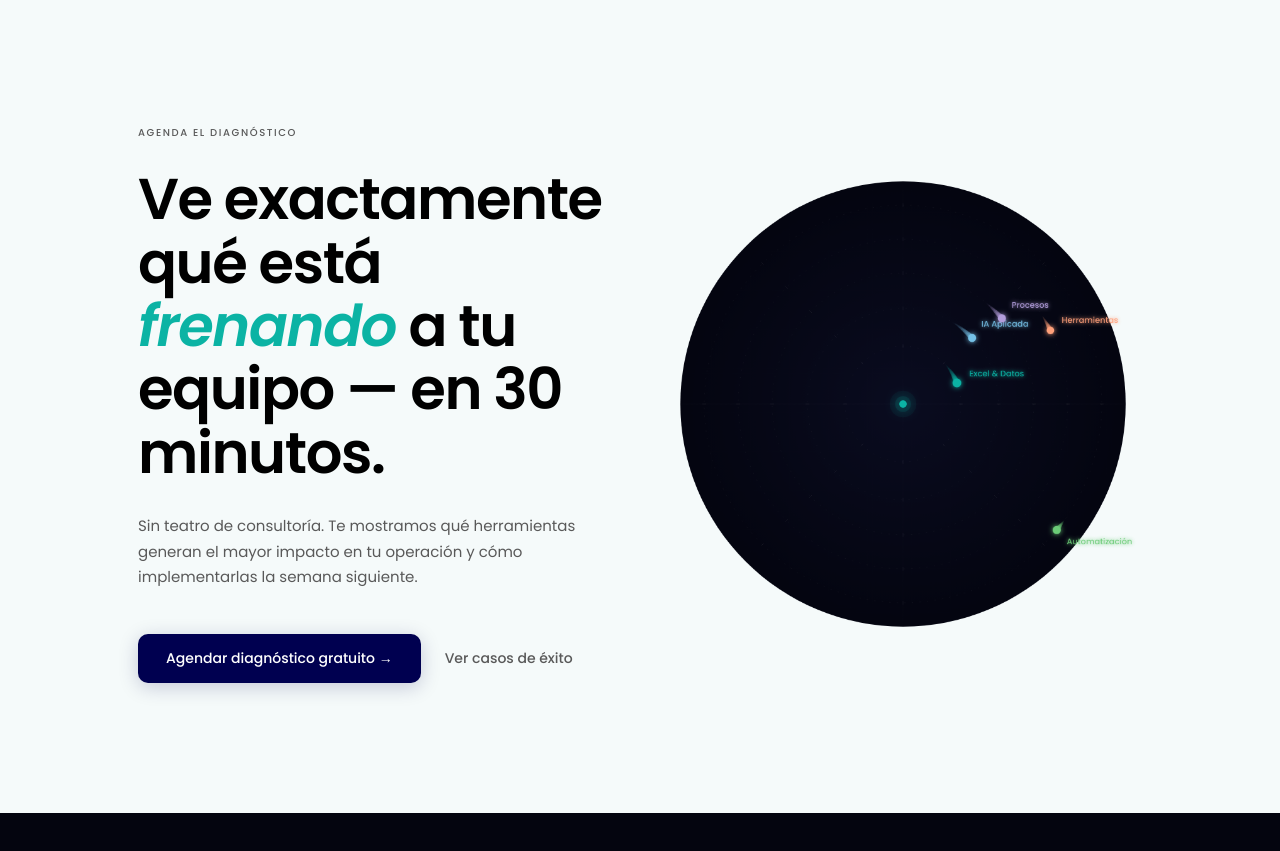
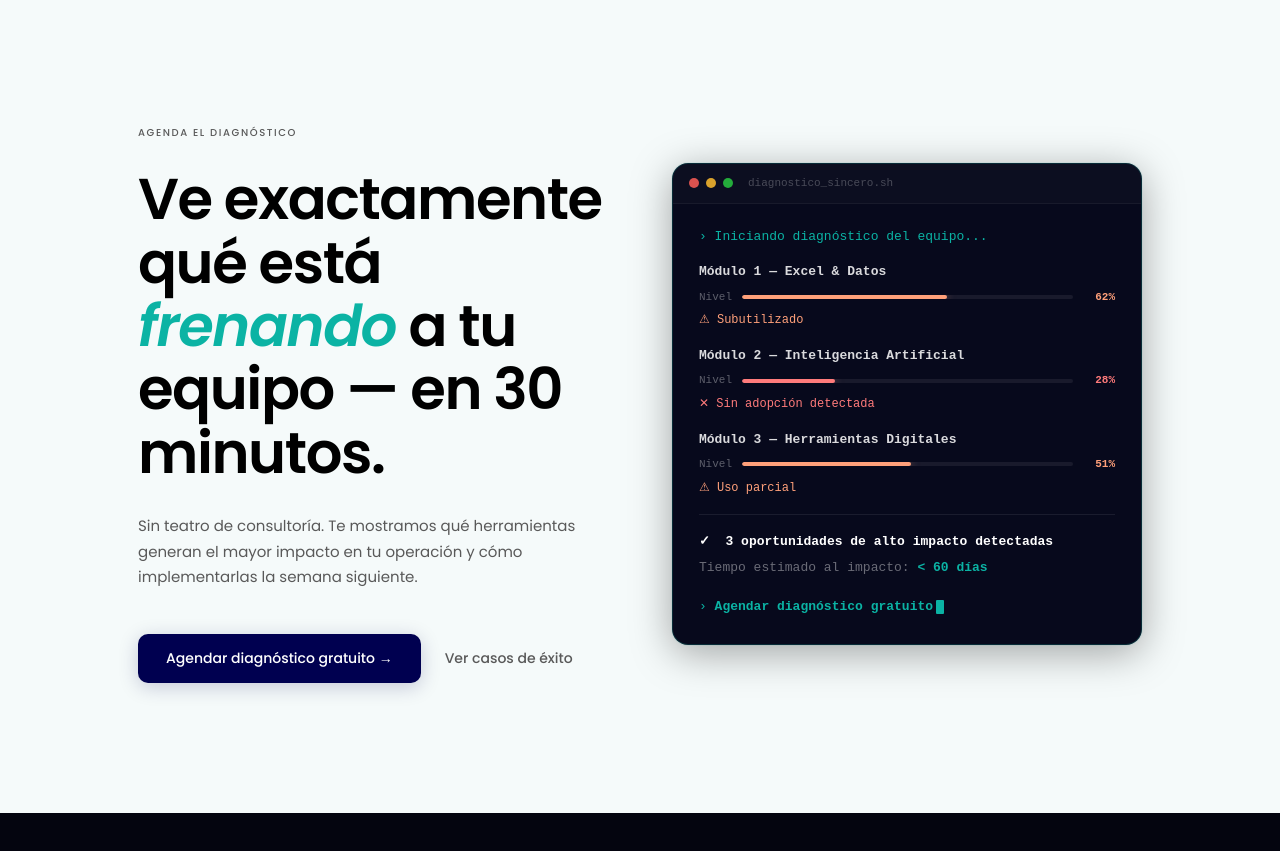
Before and after one commit to FabioClawi/proto_landing_def, a React (Vite) app: page / in a window 1280 px wide. Shown: the part 2380-3231 px from the top of the page. Built offline with nearby package versions, Linux system fonts and the light colour scheme.

Commit message:
feat: CTA visual — live diagnosis terminal replaces solar system

```diff
--- a/src/sections/CTA.tsx
+++ b/src/sections/CTA.tsx
@@ -1,162 +1,215 @@
-import { useEffect, useRef } from 'react'
+import { useEffect, useRef, useState } from 'react'
 import { gsap } from 'gsap'
 
-/* ─── Planets ─── */
-const PLANETS = [
-  { label: 'Excel & Datos',   color: '#0BB3A4', r: 92,  angSpeed: 68,  startAngle: 0,   size: 7   },
-  { label: 'IA Aplicada',     color: '#75C1E7', r: 152, angSpeed: 47,  startAngle: 110, size: 6.5 },
-  { label: 'Procesos',        color: '#B39DDB', r: 208, angSpeed: 30,  startAngle: 220, size: 6.5 },
-  { label: 'Herramientas',    color: '#FFA07A', r: 262, angSpeed: 18,  startAngle: 310, size: 6   },
-  { label: 'Automatización',  color: '#6BCB77', r: 316, angSpeed: 11,  startAngle: 60,  size: 6.5 },
+/* ─── Animation sequence ─── */
+const STEPS = [
+  { id: 'cmd1',  ms: 500  },
+  { id: 'sec1',  ms: 650  },
+  { id: 'bar1',  ms: 300  },
+  { id: 'st1',   ms: 380  },
+  { id: 'sec2',  ms: 650  },
+  { id: 'bar2',  ms: 300  },
+  { id: 'st2',   ms: 380  },
+  { id: 'sec3',  ms: 650  },
+  { id: 'bar3',  ms: 300  },
+  { id: 'st3',   ms: 380  },
+  { id: 'div',   ms: 550  },
+  { id: 'res1',  ms: 350  },
+  { id: 'res2',  ms: 300  },
+  { id: 'cta',   ms: 650  },
+  { id: '__end', ms: 2800 },
 ]
-const TRAIL_LEN = 22
 
-/* ─── Solar system canvas ─── */
-function SolarSystemCanvas() {
-  const canvasRef = useRef<HTMLCanvasElement>(null)
-  const rafRef    = useRef<number>(0)
-  const startRef  = useRef<number>(0)
-  const trailsRef = useRef<{x:number,y:number}[][]>(PLANETS.map(() => []))
+const MODULES = [
+  { sec: 'sec1', bar: 'bar1', st: 'st1', title: 'Módulo 1 — Excel & Datos',           pct: 62, barColor: '#FFA07A', statusText: '⚠  Subutilizado',           statusColor: '#FFA07A' },
+  { sec: 'sec2', bar: 'bar2', st: 'st2', title: 'Módulo 2 — Inteligencia Artificial',  pct: 28, barColor: '#FF7B7B', statusText: '✕  Sin adopción detectada',  statusColor: '#FF7B7B' },
+  { sec: 'sec3', bar: 'bar3', st: 'st3', title: 'Módulo 3 — Herramientas Digitales',   pct: 51, barColor: '#FFA07A', statusText: '⚠  Uso parcial',              statusColor: '#FFA07A' },
+]
+
+/* ─── Sub-components ─── */
+function Row({ show, children, mt = 0, mb = 3 }: {
+  show: boolean; children: React.ReactNode; mt?: number; mb?: number
+}) {
+  return (
+    <div style={{
+      opacity:    show ? 1 : 0,
+      transform:  show ? 'translateY(0)' : 'translateY(5px)',
+      transition: 'opacity 0.22s ease, transform 0.22s ease',
+      marginTop:  mt, marginBottom: mb,
+      fontSize: 13, lineHeight: 1.65,
+      fontFamily: 'ui-monospace, "Cascadia Code", "Fira Code", monospace',
+    }}>
+      {children}
+    </div>
+  )
+}
+
+function ModuleBlock({ mod, show, showBar, showSt }: {
+  mod: typeof MODULES[0]; show: boolean; showBar: boolean; showSt: boolean
+}) {
+  return (
+    <>
+      <Row show={show} mt={14} mb={6}>
+        <span style={{ color: 'rgba(255,255,255,0.85)', fontWeight: 600 }}>{mod.title}</span>
+      </Row>
+
+      {/* Bar row */}
+      <div style={{
+        opacity: showBar ? 1 : 0,
+        transition: 'opacity 0.2s ease',
+        display: 'flex', alignItems: 'center', gap: 10,
+        fontSize: 11, color: 'rgba(255,255,255,0.35)',
+        fontFamily: 'ui-monospace, monospace',
+        marginBottom: 4,
+      }}>
+        <span style={{ flexShrink: 0 }}>Nivel</span>
+        <div style={{
+          flex: 1, height: 4,
+          background: 'rgba(255,255,255,0.07)',
+          borderRadius: 9999, overflow: 'hidden',
+        }}>
+          <div style={{
+            height: '100%',
+            background: mod.barColor,
+            borderRadius: 9999,
+            width: showBar ? `${mod.pct}%` : '0%',
+            transition: 'width 0.75s cubic-bezier(0.4, 0, 0.2, 1)',
+            boxShadow: `0 0 8px ${mod.barColor}88`,
+          }} />
+        </div>
+        <span style={{ color: mod.barColor, fontWeight: 700, minWidth: 32, textAlign: 'right' }}>
+          {mod.pct}%
+        </span>
+      </div>
+
+      <Row show={showSt} mb={0}>
+        <span style={{ color: mod.statusColor, fontSize: 12 }}>{mod.statusText}</span>
+      </Row>
+    </>
+  )
+}
+
+/* ─── Terminal card ─── */
+function DiagnosisTerminal() {
+  const [visible, setVisible] = useState<Set<string>>(new Set())
 
   useEffect(() => {
-    const canvas = canvasRef.current!
-    const ctx    = canvas.getContext('2d')!
-    const W = canvas.width
-    const H = canvas.height
-    const CX = W / 2
-    const CY = H / 2
-    const BG_R = PLANETS[4].r + 38
+    let idx = 0
+    let timer: ReturnType<typeof setTimeout>
 
-    function draw(ts: number) {
-      if (!startRef.current) startRef.current = ts
-      const elapsed = (ts - startRef.current) / 1000
+    const next = () => {
+      if (idx >= STEPS.length) return
+      const { id, ms } = STEPS[idx]
+      idx++
 
-      ctx.clearRect(0, 0, W, H)
-
-      /* Dark circular bg with subtle radial gradient */
-      const bgGrad = ctx.createRadialGradient(CX, CY, 0, CX, CY, BG_R)
-      bgGrad.addColorStop(0,   '#0A0C20')
-      bgGrad.addColorStop(1,   '#040510')
-      ctx.beginPath()
-      ctx.arc(CX, CY, BG_R, 0, Math.PI * 2)
-      ctx.fillStyle = bgGrad
-      ctx.fill()
-
-      /* Subtle crosshair */
-      ctx.save()
-      ctx.strokeStyle = 'rgba(255,255,255,0.04)'
-      ctx.lineWidth = 0.5
-      ctx.beginPath()
-      ctx.moveTo(CX - BG_R, CY); ctx.lineTo(CX + BG_R, CY)
-      ctx.moveTo(CX, CY - BG_R); ctx.lineTo(CX, CY + BG_R)
-      ctx.stroke()
-      ctx.restore()
-
-      /* Orbital rings — fine dashes */
-      for (const p of PLANETS) {
-        ctx.setLineDash([2, 10])
-        ctx.beginPath()
-        ctx.arc(CX, CY, p.r, 0, Math.PI * 2)
-        ctx.strokeStyle = 'rgba(255,255,255,0.06)'
-        ctx.lineWidth = 0.75
-        ctx.stroke()
-        ctx.setLineDash([])
-
-        /* Tiny tick marks every 45° on each orbit */
-        for (let a = 0; a < 360; a += 45) {
-          const tickRad = (a - 90) * Math.PI / 180
-          const x1 = CX + (p.r - 3) * Math.cos(tickRad)
-          const y1 = CY + (p.r - 3) * Math.sin(tickRad)
-          const x2 = CX + (p.r + 3) * Math.cos(tickRad)
-          const y2 = CY + (p.r + 3) * Math.sin(tickRad)
-          ctx.beginPath()
-          ctx.moveTo(x1, y1); ctx.lineTo(x2, y2)
-          ctx.strokeStyle = 'rgba(255,255,255,0.08)'
-          ctx.lineWidth = 0.75
-          ctx.stroke()
-        }
+      if (id === '__end') {
+        timer = setTimeout(() => {
+          setVisible(new Set())
+          idx = 0
+          timer = setTimeout(next, 500)
+        }, ms)
+        return
       }
 
-      /* Central star — layered pulse */
-      const pulse = 0.5 + 0.5 * Math.sin(ts * 0.002)
-      for (const [r, a] of [[18 + pulse*6, 0.06], [11 + pulse*3, 0.12], [6, 1]] as [number,number][]) {
-        ctx.beginPath()
-        ctx.arc(CX, CY, r, 0, Math.PI * 2)
-        ctx.fillStyle = `rgba(11,179,164,${a})`
-        if (a === 1) { ctx.shadowColor = '#0BB3A4'; ctx.shadowBlur = 20 }
-        ctx.fill()
-        ctx.shadowBlur = 0
-      }
-
-      /* Planets + trails + labels */
-      for (let i = 0; i < PLANETS.length; i++) {
-        const p = PLANETS[i]
-        const rad = ((p.startAngle + elapsed * p.angSpeed) % 360 - 90) * Math.PI / 180
-        const px  = CX + p.r * Math.cos(rad)
-        const py  = CY + p.r * Math.sin(rad)
-
-        /* Update trail */
-        const trail = trailsRef.current[i]
-        trail.unshift({ x: px, y: py })
-        if (trail.length > TRAIL_LEN) trail.pop()
-
-        /* Draw trail */
-        for (let t = 1; t < trail.length; t++) {
-          const alpha = (1 - t / TRAIL_LEN) * 0.35
-          const r2    = p.size * (1 - t / TRAIL_LEN) * 0.7
-          ctx.beginPath()
-          ctx.arc(trail[t].x, trail[t].y, Math.max(r2, 0.5), 0, Math.PI * 2)
-          ctx.fillStyle = p.color
-          ctx.globalAlpha = alpha
-          ctx.fill()
-        }
-        ctx.globalAlpha = 1
-
-        /* Planet dot — clean, no halo */
-        ctx.beginPath()
-        ctx.arc(px, py, p.size, 0, Math.PI * 2)
-        ctx.fillStyle = p.color
-        ctx.shadowColor = p.color
-        ctx.shadowBlur = 8
-        ctx.fill()
-        ctx.shadowBlur = 0
-
-        /* Label — offset outward, larger font */
-        const dx = px - CX, dy = py - CY
-        const len = Math.sqrt(dx*dx + dy*dy) || 1
-        const nx = dx/len, ny = dy/len
-        const lx = px + nx * (p.size + 14)
-        const ly = py + ny * (p.size + 14)
-
-        ctx.font = '500 13px Poppins, sans-serif'
-        ctx.fillStyle = p.color
-        ctx.globalAlpha = 0.9
-        ctx.textAlign    = lx > CX + 8 ? 'left' : lx < CX - 8 ? 'right' : 'center'
-        ctx.textBaseline = ly > CY + 8 ? 'top'  : ly < CY - 8 ? 'bottom' : 'middle'
-        ctx.shadowColor  = p.color
-        ctx.shadowBlur   = 6
-        ctx.fillText(p.label, lx, ly)
-        ctx.shadowBlur   = 0
-        ctx.globalAlpha  = 1
-
-        ctx.globalAlpha  = 1
-      }
-
-      rafRef.current = requestAnimationFrame(draw)
+      setVisible(prev => new Set([...prev, id]))
+      timer = setTimeout(next, ms)
     }
 
-    rafRef.current = requestAnimationFrame(draw)
-    return () => cancelAnimationFrame(rafRef.current)
+    timer = setTimeout(next, 300)
+    return () => clearTimeout(timer)
   }, [])
 
+  const v = (id: string) => visible.has(id)
+
   return (
-    <canvas
-      ref={canvasRef}
-      width={760}
-      height={760}
-      data-no-transition
-      style={{ width: '100%', display: 'block' }}
-    />
+    <div style={{
+      background: '#07091C',
+      border: '1px solid rgba(11,179,164,0.2)',
+      borderRadius: '16px',
+      overflow: 'hidden',
+      boxShadow: '0 8px 40px rgba(0,0,0,0.35), 0 0 0 1px rgba(11,179,164,0.06)',
+    }}>
+
+      {/* Window chrome */}
+      <div style={{
+        padding: '11px 16px',
+        borderBottom: '1px solid rgba(255,255,255,0.05)',
+        display: 'flex', alignItems: 'center', gap: '7px',
+        background: 'rgba(255,255,255,0.02)',
+      }}>
+        {['#FF5F57','#FEBC2E','#28C840'].map(c => (
+          <div key={c} style={{ width: 10, height: 10, borderRadius: '50%', background: c, opacity: 0.85 }} />
+        ))}
+        <span style={{
+          marginLeft: 8, fontSize: 11,
+          fontFamily: 'ui-monospace, monospace',
+          color: 'rgba(255,255,255,0.25)',
+        }}>
+          diagnostico_sincero.sh
+        </span>
+      </div>
+
+      {/* Body */}
+      <div style={{ padding: '22px 26px 26px', minHeight: '370px' }}>
+        <style>{`
+          @keyframes blink { 0%,100% { opacity:1 } 50% { opacity:0 } }
+        `}</style>
+
+        {/* Command line */}
+        <Row show={v('cmd1')} mb={8}>
+          <span style={{ color: '#0BB3A4' }}>›&nbsp;</span>
+          <span style={{ color: '#0BB3A4' }}>Iniciando diagnóstico del equipo...</span>
+        </Row>
+
+        {/* Modules */}
+        {MODULES.map(mod => (
+          <ModuleBlock
+            key={mod.sec}
+            mod={mod}
+            show={v(mod.sec)}
+            showBar={v(mod.bar)}
+            showSt={v(mod.st)}
+          />
+        ))}
+
+        {/* Divider */}
+        <div style={{
+          opacity: v('div') ? 1 : 0,
+          transition: 'opacity 0.3s ease',
+          height: 1,
+          background: 'rgba(255,255,255,0.08)',
+          margin: '16px 0',
+        }} />
+
+        {/* Results */}
+        <Row show={v('res1')} mb={4}>
+          <span style={{ color: '#ffffff', fontWeight: 700 }}>
+            ✓&nbsp; 3 oportunidades de alto impacto detectadas
+          </span>
+        </Row>
+        <Row show={v('res2')} mb={0}>
+          <span style={{ color: 'rgba(255,255,255,0.4)' }}>
+            Tiempo estimado al impacto:&nbsp;
+          </span>
+          <span style={{ color: '#0BB3A4', fontWeight: 600 }}>{'< 60 días'}</span>
+        </Row>
+
+        {/* CTA line */}
+        <Row show={v('cta')} mt={18} mb={0}>
+          <span style={{ color: '#0BB3A4' }}>›&nbsp;</span>
+          <span style={{ color: '#0BB3A4', fontWeight: 700 }}>Agendar diagnóstico gratuito</span>
+          <span style={{
+            display: 'inline-block',
+            width: 8, height: 14,
+            background: '#0BB3A4',
+            marginLeft: 3,
+            verticalAlign: 'middle',
+            borderRadius: 1,
+            animation: v('cta') ? 'blink 1s step-end infinite' : 'none',
+          }} />
+        </Row>
+      </div>
+    </div>
   )
 }
 
@@ -174,9 +227,9 @@ export default function CTA() {
           scrollTrigger: { trigger: sectionRef.current, start: 'top 68%' } }
       )
       gsap.fromTo(rightRef.current,
-        { scale: 0.9, opacity: 0 },
-        { scale: 1, opacity: 1, duration: 0.9, ease: 'power3.out',
-          scrollTrigger: { trigger: sectionRef.current, start: 'top 68%' }, delay: 0.12 }
+        { y: 30, opacity: 0 },
+        { y: 0, opacity: 1, duration: 0.85, ease: 'power3.out',
+          scrollTrigger: { trigger: sectionRef.current, start: 'top 68%' }, delay: 0.15 }
       )
     }, sectionRef)
     return () => ctx.revert()
@@ -185,16 +238,12 @@ export default function CTA() {
   return (
     <section
       ref={sectionRef}
-      style={{
-        background: 'var(--bg-secondary)',
-        padding: '130px 0',
-        transition: 'background 0.3s ease',
-      }}
+      style={{ background: 'var(--bg-secondary)', padding: '130px 0', transition: 'background 0.3s ease' }}
     >
       <div style={{
         maxWidth: '1100px', margin: '0 auto', padding: '0 48px',
         display: 'grid', gridTemplateColumns: '1fr 1fr',
-        gap: '48px', alignItems: 'center',
+        gap: '64px', alignItems: 'center',
       }}>
 
         {/* ── Left ── */}
@@ -214,20 +263,16 @@ export default function CTA() {
             color: 'var(--text-heading)', marginBottom: '28px',
           }}>
             Ve exactamente qué está{' '}
-            <em style={{ fontStyle: 'italic', color: '#0BB3A4', fontWeight: 600 }}>
-              frenando
-            </em>
+            <em style={{ fontStyle: 'italic', color: '#0BB3A4', fontWeight: 600 }}>frenando</em>
             {' '}a tu equipo — en 30 minutos.
           </h2>
 
           <p style={{
             fontFamily: 'Poppins, sans-serif', fontSize: '15px', fontWeight: 400,
-            lineHeight: 1.7, color: 'var(--text-muted)',
-            maxWidth: '440px', marginBottom: '44px',
+            lineHeight: 1.7, color: 'var(--text-muted)', maxWidth: '440px', marginBottom: '44px',
           }}>
-            Sin teatro de consultoría. Te mostramos qué herramientas
-            generan el mayor impacto en tu operación y cómo
-            implementarlas la semana siguiente.
+            Sin teatro de consultoría. Te mostramos qué herramientas generan el mayor
+            impacto en tu operación y cómo implementarlas la semana siguiente.
           </p>
 
           <div style={{ display: 'flex', alignItems: 'center', gap: '24px', flexWrap: 'wrap' }}>
@@ -244,15 +289,13 @@ export default function CTA() {
               }}
               onMouseEnter={e => {
                 const el = e.currentTarget as HTMLAnchorElement
-                el.style.background = '#0D15B2'
-                el.style.transform  = 'translateY(-2px)'
-                el.style.boxShadow  = '0 8px 28px rgba(0,0,80,0.3)'
+                el.style.background = '#0D15B2'; el.style.transform = 'translateY(-2px)'
+                el.style.boxShadow = '0 8px 28px rgba(0,0,80,0.3)'
               }}
               onMouseLeave={e => {
                 const el = e.currentTarget as HTMLAnchorElement
-                el.style.background = '#000050'
-                el.style.transform  = 'translateY(0)'
-                el.style.boxShadow  = '0 4px 20px rgba(0,0,80,0.2)'
+                el.style.background = '#000050'; el.style.transform = 'translateY(0)'
+                el.style.boxShadow = '0 4px 20px rgba(0,0,80,0.2)'
               }}
             >
               Agendar diagnóstico gratuito →
@@ -262,8 +305,7 @@ export default function CTA() {
               href="#clientes"
               style={{
                 fontFamily: 'Poppins, sans-serif', fontSize: '14px', fontWeight: 500,
-                color: 'var(--text-muted)', textDecoration: 'none',
-                transition: 'color 0.2s ease',
+                color: 'var(--text-muted)', textDecoration: 'none', transition: 'color 0.2s ease',
               }}
               onMouseEnter={e => { (e.currentTarget as HTMLAnchorElement).style.color = '#0BB3A4' }}
               onMouseLeave={e => { (e.currentTarget as HTMLAnchorElement).style.color = 'var(--text-muted)' }}
@@ -273,9 +315,9 @@ export default function CTA() {
           </div>
         </div>
 
-        {/* ── Right: solar system ── */}
+        {/* ── Right: diagnosis terminal ── */}
         <div ref={rightRef} style={{ opacity: 0 }}>
-          <SolarSystemCanvas />
+          <DiagnosisTerminal />
         </div>
 
       </div>
```
